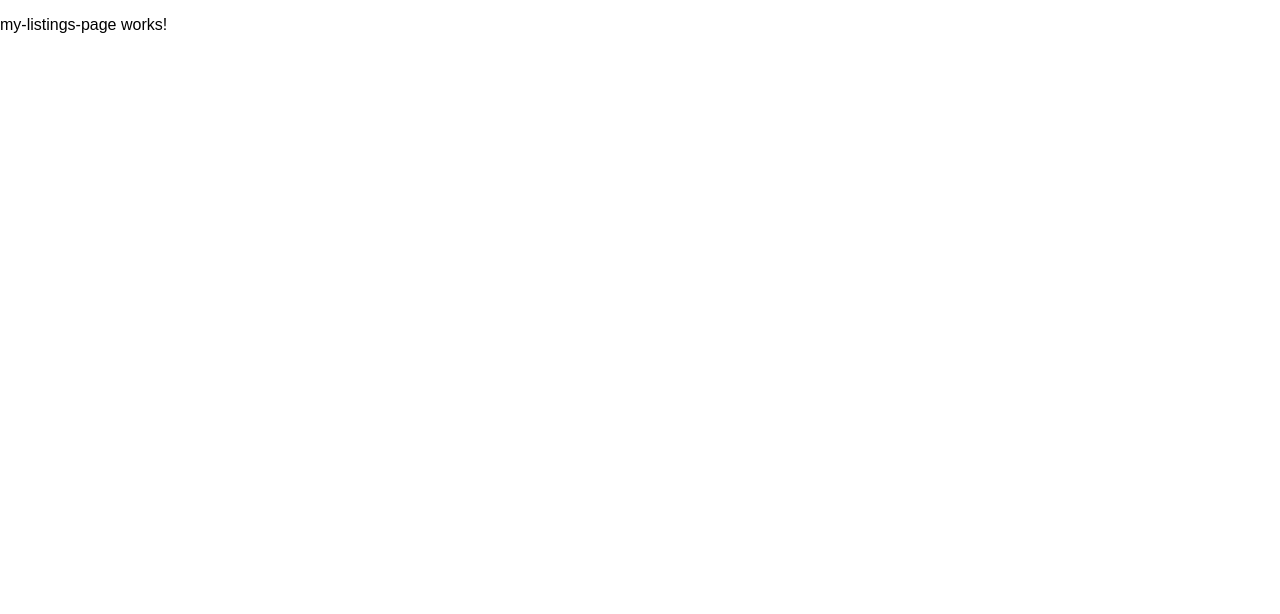
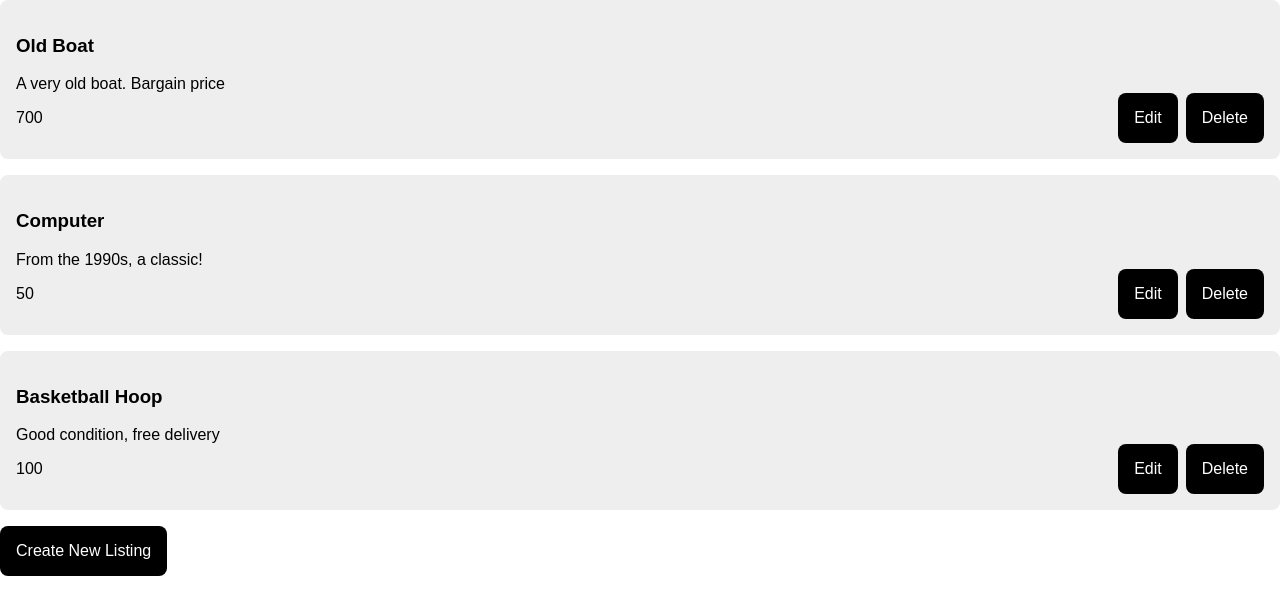
Before and after one commit to aliahmadcse/buy-and-sell, an Angular app: page /my-listings in a window 1280 px wide. Shown: the top 614 px of the page. Built offline with nearby package versions, Linux system fonts and the light colour scheme.

Commit message:
adds new listing form

```diff
--- a/src/app/my-listings-page/my-listings-page.component.html
+++ b/src/app/my-listings-page/my-listings-page.component.html
@@ -1 +1,14 @@
-<p>my-listings-page works!</p>
+<div class="content-box" *ngFor="let listing of listings">
+  <h3>{{listing.name}}</h3>
+  <p>{{listing.description}}</p>
+  <p>{{listing.price}}</p>
+  <div class="buttons-container">
+    <a routerLink="/edit-listing/{{listing.id}}">
+      <button>Edit</button>
+    </a>
+    <button (click)="onDeleteClicked(listing.id)">Delete</button>
+  </div>
+</div>
+<a routerLink="/new-listing">
+  <button>Create New Listing</button>
+</a>
--- a/src/app/my-listings-page/my-listings-page.component.ts
+++ b/src/app/my-listings-page/my-listings-page.component.ts
@@ -1,4 +1,6 @@
-import { Component, OnInit } from '@angular/core';
+import {Component, OnInit} from '@angular/core';
+import {Listing} from "@app/types";
+import {fakeListings} from "@app/fake-data";
 
 @Component({
   selector: 'app-my-listings-page',
@@ -7,9 +9,24 @@
 })
 export class MyListingsPageComponent implements OnInit {
 
-  constructor() { }
+  private _listings: Listing[] = [];
+
+  constructor() {
+  }
 
   ngOnInit(): void {
+    this.listings = fakeListings;
   }
 
+  public onDeleteClicked(listingId: string): void {
+    alert(`Deleting your listing with id ${listingId}`)
+  }
+
+  public get listings(): Listing[] {
+    return this._listings;
+  }
+
+  public set listings(value: Listing[]) {
+    this._listings = value;
+  }
 }
--- a/src/app/new-listings-page/new-listings-page.component.html
+++ b/src/app/new-listings-page/new-listings-page.component.html
@@ -1 +1,18 @@
-<p>new-listings-page works!</p>
+<div class="content-box">
+  <h2>Create New Listing</h2>
+  <form (ngSubmit)="onSubmit()">
+    <div>
+      <label for="name">Name:</label>
+      <input type="text" id="name" name="name" [(ngModel)]="name">
+    </div>
+    <div>
+      <label for="description">Item Description:</label>
+      <input type="text" id="description" name="description" [(ngModel)]="description">
+    </div>
+    <div>
+      <label for="price">Price:</label>
+      <input type="text" id="price" name="price" [(ngModel)]="price">
+    </div>
+    <button type="submit"> Create Listing</button>
+  </form>
+</div>
--- a/src/app/new-listings-page/new-listings-page.component.ts
+++ b/src/app/new-listings-page/new-listings-page.component.ts
@@ -1,4 +1,5 @@
-import { Component, OnInit } from '@angular/core';
+import {Component, OnInit} from '@angular/core';
+import {Router} from "@angular/router";
 
 @Component({
   selector: 'app-new-listings-page',
@@ -6,10 +7,43 @@
   styleUrls: ['./new-listings-page.component.css']
 })
 export class NewListingsPageComponent implements OnInit {
+  private _name: string = '';
+  private _description: string = '';
+  private _price: string = '';
 
-  constructor() { }
+  constructor(private router: Router) {
+  }
 
   ngOnInit(): void {
   }
 
+  public onSubmit(): void {
+    alert("Creating a new Listing...");
+    this.router.navigateByUrl('/my-listings').then(r => console.log(r));
+  }
+
+  public get name(): string {
+    return this._name;
+  }
+
+  public set name(value: string) {
+    this._name = value;
+  }
+
+  public get description(): string {
+    return this._description;
+  }
+
+  public set description(value: string) {
+    this._description = value;
+  }
+
+  public get price(): string {
+    return this._price;
+  }
+
+  public set price(value: string) {
+    this._price = value;
+  }
+
 }
```
